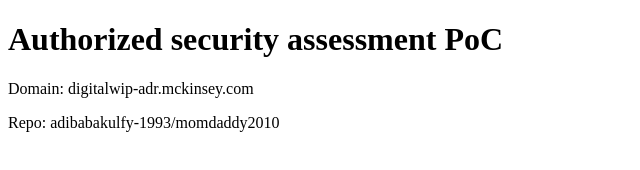
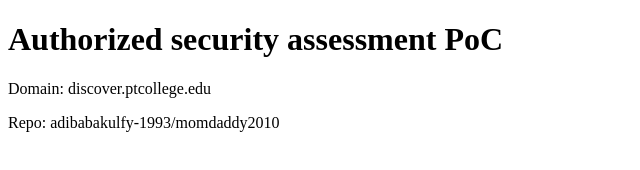
Before and after one commit to adibabakulfy-1993/momdaddy2010, a plain HTML site: page index.html in a window 1280 px wide. Shown: the full height of the page, 0-640 px from the left. Drawn offline with Linux system fonts and the light colour scheme.

Commit message:
init pages

```diff
--- a/index.html
+++ b/index.html
@@ -1 +1 @@
-<!doctype html><html><head><meta charset=utf-8><title>PoC digitalwip-adr.mckinsey.com</title></head><body><h1>Authorized security assessment PoC</h1><p>Domain: digitalwip-adr.mckinsey.com</p><p>Repo: adibabakulfy-1993/momdaddy2010</p></body></html>
+<!doctype html><html><head><meta charset=utf-8><title>PoC discover.ptcollege.edu</title></head><body><h1>Authorized security assessment PoC</h1><p>Domain: discover.ptcollege.edu</p><p>Repo: adibabakulfy-1993/momdaddy2010</p></body></html>
```
